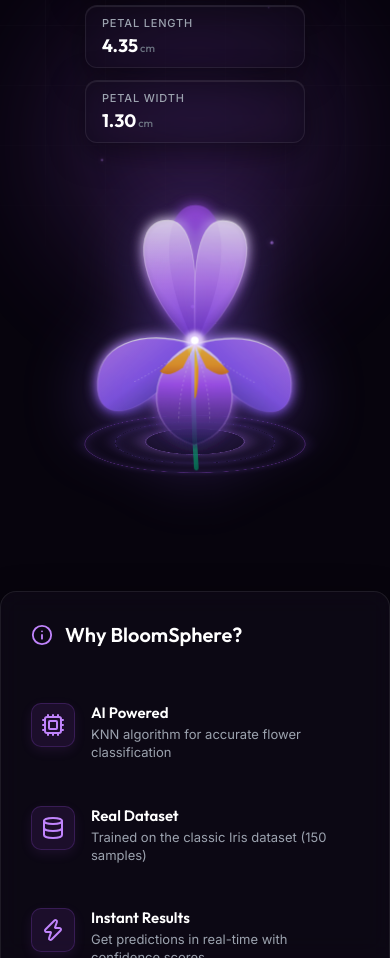
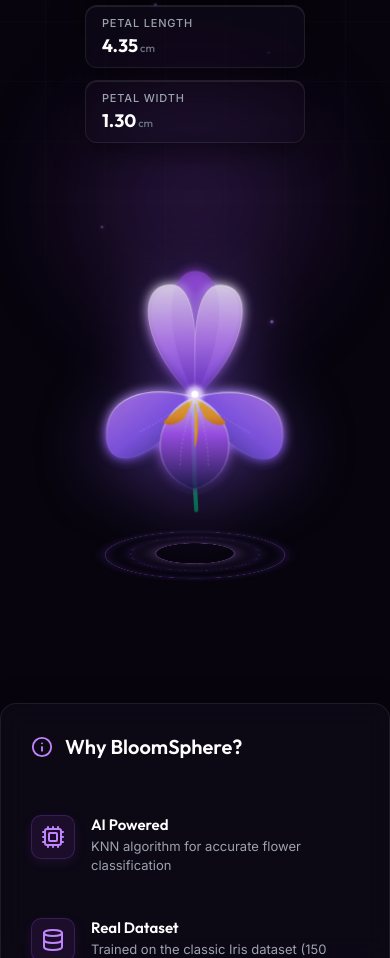
Before and after one commit to Sudiksha-Bharat-Singh/BloomSphere, a website built with Vite: page index.html in a window 390 px wide. Shown: the part 901-1859 px from the top of the page. Built offline with nearby package versions, Linux system fonts and the light colour scheme.

Commit message:
feat: implement core design system and hero section layout with glassmorphism styles

```diff
--- a/src/css/style.css
+++ b/src/css/style.css
@@ -2735,6 +2735,31 @@ body {
     gap: 20px;
   }
 
+  .iris-illustration-container {
+    height: 420px;
+    width: 100%;
+    position: relative;
+    display: flex;
+    align-items: center;
+    justify-content: center;
+  }
+
+  .hero-iris-svg {
+    max-width: 280px; /* Scale down on mobile to fit nicely */
+  }
+
+  .hero-visual-glow {
+    width: 280px;
+    height: 280px;
+  }
+
+  .hologram-rings {
+    width: 200px;
+  }
+  .ring-1 { width: 180px; height: 180px; }
+  .ring-2 { width: 130px; height: 130px; }
+  .ring-3 { width: 80px; height: 80px; }
+
   .connector-lines-svg {
     display: none; /* Hide connector lines on mobile to avoid clutter */
   }
```
